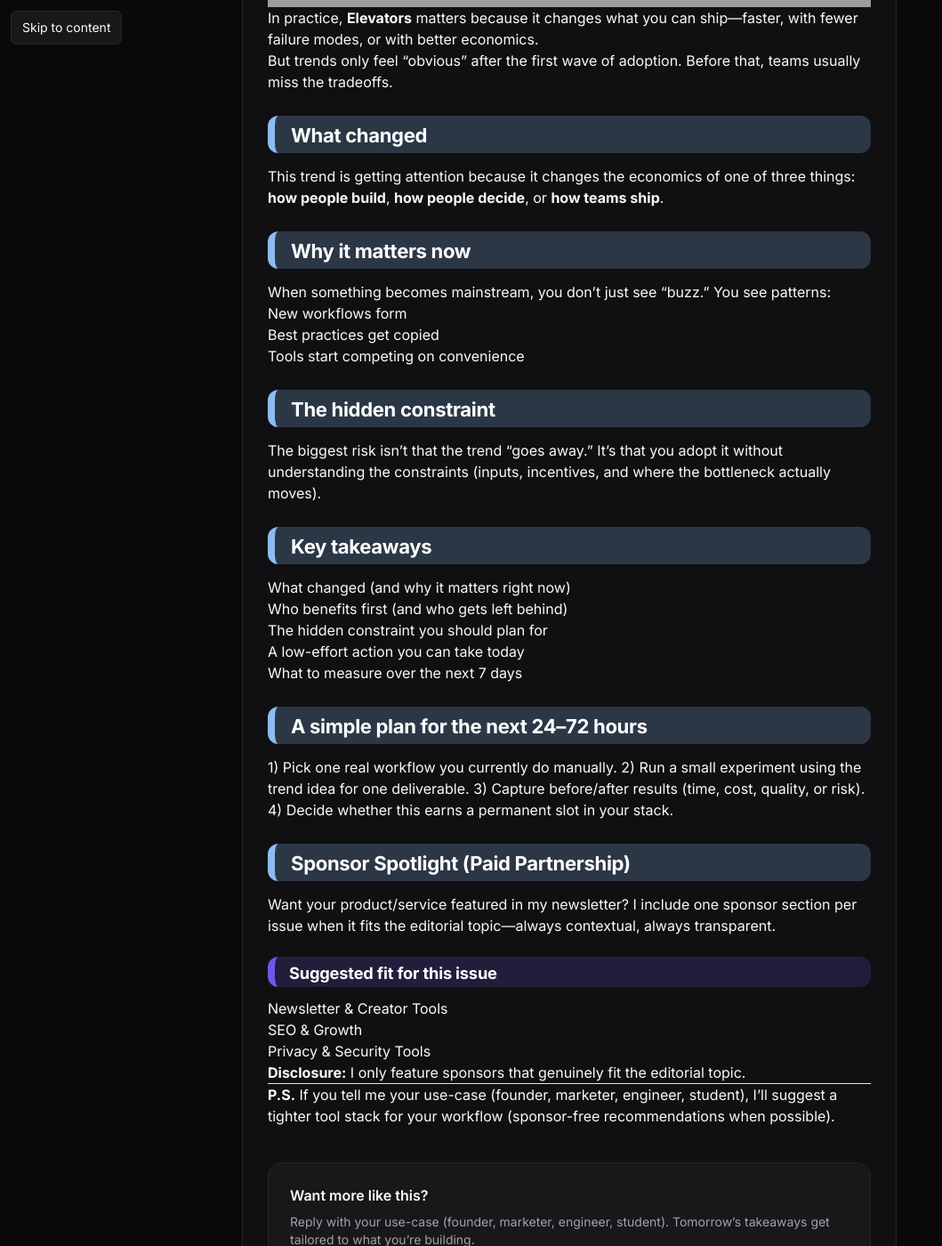
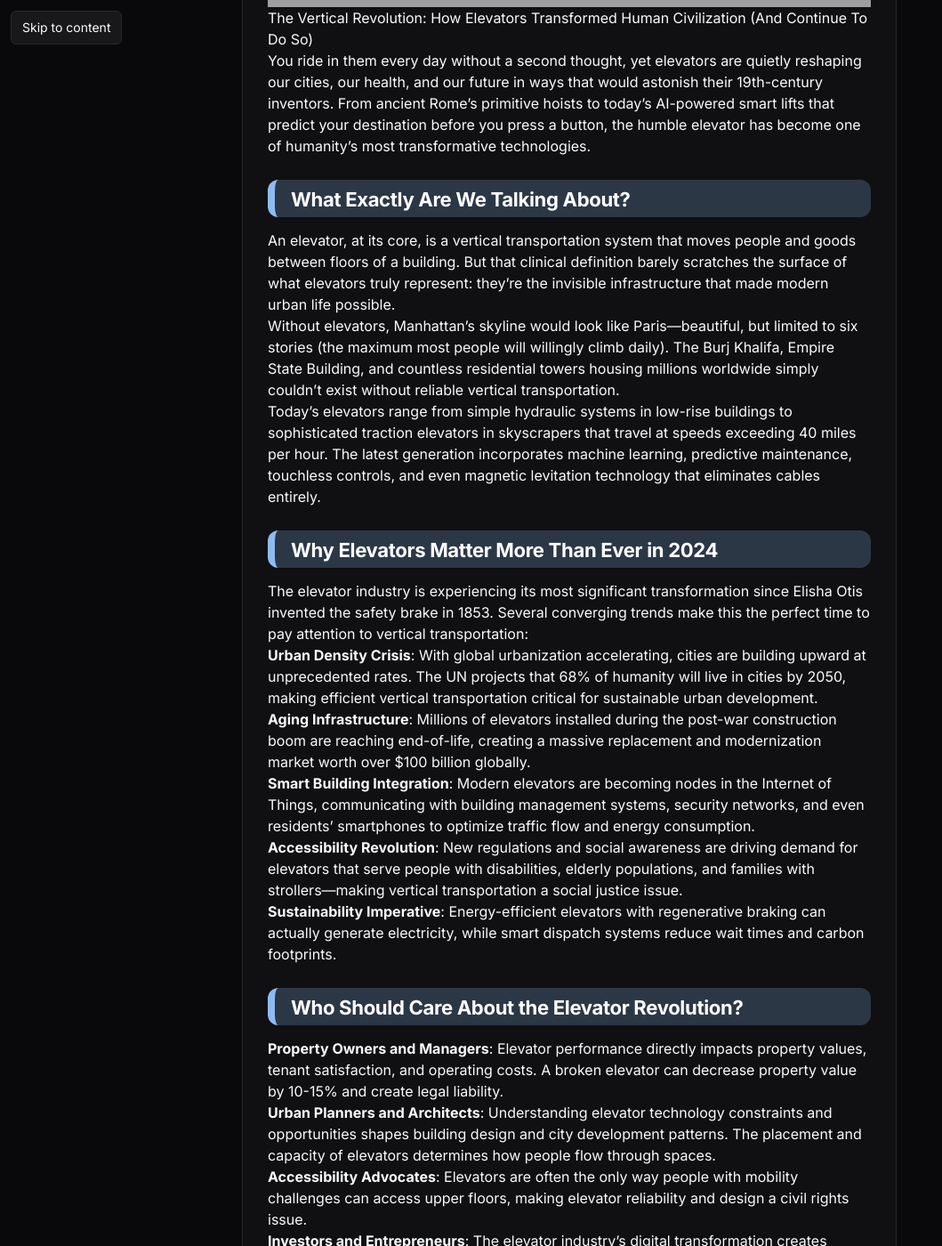
Before and after one commit to zheeno/jists, a Jekyll site: the page built from _posts/2026-08-01-elevators.md, in a window 1280 px wide and 1400 px high, scrolled down 566 px. Shown: the whole window at 89% size, without its empty margins (0-1059 px from the left). Built offline with Jekyll 4.4.1, drawn with Linux system fonts in a browser that asks for light colours; nearby versions of some CDN libraries; some of the changed text lies outside the part shown; grey boxes are pictures that could not be loaded.

Commit message:
Update _posts/2026-08-01-elevators.md

```diff
--- a/_posts/2026-08-01-elevators.md
+++ b/_posts/2026-08-01-elevators.md
@@ -7,51 +7,81 @@ source: "hackernews"
 
 ![Featured image](https://picsum.photos/seed/technology%2Csoftware%2Csecurity/1600/900)
 
-In practice, **Elevators** matters because it changes what you can ship—faster, with fewer failure modes, or with better economics.
+# The Vertical Revolution: How Elevators Transformed Human Civilization (And Continue To Do So)
 
-But trends only feel “obvious” after the first wave of adoption. Before that, teams usually miss the tradeoffs.
+You ride in them every day without a second thought, yet elevators are quietly reshaping our cities, our health, and our future in ways that would astonish their 19th-century inventors. From ancient Rome's primitive hoists to today's AI-powered smart lifts that predict your destination before you press a button, the humble elevator has become one of humanity's most transformative technologies.
 
-<h2 class="editorial-h2" id="what-changed" style="display:block;margin:1.6rem 0 0.9rem 0;padding:0.55rem 0.6rem 0.35rem 18px;border-left:8px solid rgba(147,197,253,.95);background:rgba(147,197,253,.22);border-radius:12px;color:#ffffff;font-weight:700;font-size:1.38rem;line-height:1.25;letter-spacing:-0.015em;">What changed</h2>
+<h2 class="editorial-h2" id="what-exactly-are-we-talking-about" style="display:block;margin:1.6rem 0 0.9rem 0;padding:0.55rem 0.6rem 0.35rem 18px;border-left:8px solid rgba(147,197,253,.95);background:rgba(147,197,253,.22);border-radius:12px;color:#ffffff;font-weight:700;font-size:1.38rem;line-height:1.25;letter-spacing:-0.015em;">What Exactly Are We Talking About?</h2>
 
-This trend is getting attention because it changes the economics of one of three things: **how people build**, **how people decide**, or **how teams ship**.
+An elevator, at its core, is a vertical transportation system that moves people and goods between floors of a building. But that clinical definition barely scratches the surface of what elevators truly represent: they're the invisible infrastructure that made modern urban life possible.
 
-<h2 class="editorial-h2" id="why-it-matters-now" style="display:block;margin:1.6rem 0 0.9rem 0;padding:0.55rem 0.6rem 0.35rem 18px;border-left:8px solid rgba(147,197,253,.95);background:rgba(147,197,253,.22);border-radius:12px;color:#ffffff;font-weight:700;font-size:1.38rem;line-height:1.25;letter-spacing:-0.015em;">Why it matters now</h2>
+Without elevators, Manhattan's skyline would look like Paris—beautiful, but limited to six stories (the maximum most people will willingly climb daily). The Burj Khalifa, Empire State Building, and countless residential towers housing millions worldwide simply couldn't exist without reliable vertical transportation.
 
-When something becomes mainstream, you don’t just see “buzz.” You see patterns:
-- New workflows form
-- Best practices get copied
-- Tools start competing on convenience
+Today's elevators range from simple hydraulic systems in low-rise buildings to sophisticated traction elevators in skyscrapers that travel at speeds exceeding 40 miles per hour. The latest generation incorporates machine learning, predictive maintenance, touchless controls, and even magnetic levitation technology that eliminates cables entirely.
 
-<h2 class="editorial-h2" id="the-hidden-constraint" style="display:block;margin:1.6rem 0 0.9rem 0;padding:0.55rem 0.6rem 0.35rem 18px;border-left:8px solid rgba(147,197,253,.95);background:rgba(147,197,253,.22);border-radius:12px;color:#ffffff;font-weight:700;font-size:1.38rem;line-height:1.25;letter-spacing:-0.015em;">The hidden constraint</h2>
+<h2 class="editorial-h2" id="why-elevators-matter-more-than-ever-in-2024" style="display:block;margin:1.6rem 0 0.9rem 0;padding:0.55rem 0.6rem 0.35rem 18px;border-left:8px solid rgba(147,197,253,.95);background:rgba(147,197,253,.22);border-radius:12px;color:#ffffff;font-weight:700;font-size:1.38rem;line-height:1.25;letter-spacing:-0.015em;">Why Elevators Matter More Than Ever in 2024</h2>
 
-The biggest risk isn’t that the trend “goes away.” It’s that you adopt it without understanding the constraints (inputs, incentives, and where the bottleneck actually moves).
+The elevator industry is experiencing its most significant transformation since Elisha Otis invented the safety brake in 1853. Several converging trends make this the perfect time to pay attention to vertical transportation:
 
-<h2 class="editorial-h2" id="key-takeaways" style="display:block;margin:1.6rem 0 0.9rem 0;padding:0.55rem 0.6rem 0.35rem 18px;border-left:8px solid rgba(147,197,253,.95);background:rgba(147,197,253,.22);border-radius:12px;color:#ffffff;font-weight:700;font-size:1.38rem;line-height:1.25;letter-spacing:-0.015em;">Key takeaways</h2>
+**Urban Density Crisis**: With global urbanization accelerating, cities are building upward at unprecedented rates. The UN projects that 68% of humanity will live in cities by 2050, making efficient vertical transportation critical for sustainable urban development.
 
-- What changed (and why it matters right now)
-- Who benefits first (and who gets left behind)
-- The hidden constraint you should plan for
-- A low-effort action you can take today
-- What to measure over the next 7 days
+**Aging Infrastructure**: Millions of elevators installed during the post-war construction boom are reaching end-of-life, creating a massive replacement and modernization market worth over $100 billion globally.
 
-<h2 class="editorial-h2" id="a-simple-plan-for-the-next-24-72-hours" style="display:block;margin:1.6rem 0 0.9rem 0;padding:0.55rem 0.6rem 0.35rem 18px;border-left:8px solid rgba(147,197,253,.95);background:rgba(147,197,253,.22);border-radius:12px;color:#ffffff;font-weight:700;font-size:1.38rem;line-height:1.25;letter-spacing:-0.015em;">A simple plan for the next 24–72 hours</h2>
+**Smart Building Integration**: Modern elevators are becoming nodes in the Internet of Things, communicating with building management systems, security networks, and even residents' smartphones to optimize traffic flow and energy consumption.
 
-1) Pick one real workflow you currently do manually.
-2) Run a small experiment using the trend idea for one deliverable.
-3) Capture before/after results (time, cost, quality, or risk).
-4) Decide whether this earns a permanent slot in your stack.
+**Accessibility Revolution**: New regulations and social awareness are driving demand for elevators that serve people with disabilities, elderly populations, and families with strollers—making vertical transportation a social justice issue.
+
+**Sustainability Imperative**: Energy-efficient elevators with regenerative braking can actually generate electricity, while smart dispatch systems reduce wait times and carbon footprints.
+
+<h2 class="editorial-h2" id="who-should-care-about-the-elevator-revolution" style="display:block;margin:1.6rem 0 0.9rem 0;padding:0.55rem 0.6rem 0.35rem 18px;border-left:8px solid rgba(147,197,253,.95);background:rgba(147,197,253,.22);border-radius:12px;color:#ffffff;font-weight:700;font-size:1.38rem;line-height:1.25;letter-spacing:-0.015em;">Who Should Care About the Elevator Revolution?</h2>
+
+**Property Owners and Managers**: Elevator performance directly impacts property values, tenant satisfaction, and operating costs. A broken elevator can decrease property value by 10-15% and create legal liability.
+
+**Urban Planners and Architects**: Understanding elevator technology constraints and opportunities shapes building design and city development patterns. The placement and capacity of elevators determines how people flow through spaces.
+
+**Accessibility Advocates**: Elevators are often the only way people with mobility challenges can access upper floors, making elevator reliability and design a civil rights issue.
+
+**Investors and Entrepreneurs**: The elevator industry's digital transformation creates opportunities in predictive maintenance, smart controls, and sustainable technologies.
+
+**Everyday Urban Dwellers**: Whether you realize it or not, elevators influence where you live, work, and shop. Understanding their impact helps you make better decisions about urban living.
+
+<h2 class="editorial-h2" id="key-takeaways-the-elevator-industry-s-transformation" style="display:block;margin:1.6rem 0 0.9rem 0;padding:0.55rem 0.6rem 0.35rem 18px;border-left:8px solid rgba(147,197,253,.95);background:rgba(147,197,253,.22);border-radius:12px;color:#ffffff;font-weight:700;font-size:1.38rem;line-height:1.25;letter-spacing:-0.015em;">Key Takeaways: The Elevator Industry's Transformation</h2>
+
+• **Predictive Maintenance is Revolutionizing Reliability**: IoT sensors and AI algorithms now monitor elevator performance in real-time, predicting failures before they occur and reducing downtime by up to 50%. This shift from reactive to predictive maintenance is transforming building operations.
+
+• **Destination Control Systems are Eliminating Wait Times**: Smart elevators that ask for your destination floor before you board can reduce travel time by 30% and energy consumption by 15% through optimized routing algorithms that would make Uber jealous.
+
+• **Cable-Free Elevators are Enabling Architectural Freedom**: Magnetic levitation technology like ThyssenKrupp's MULTI system allows elevators to move horizontally and vertically, opening possibilities for curved elevator shafts and multiple cars per shaft.
+
+• **Touchless Technology Became Essential Overnight**: COVID-19 accelerated adoption of smartphone-controlled elevators, voice commands, and gesture recognition, fundamentally changing how we interact with vertical transportation.
+
+• **Energy Generation is Making Elevators Carbon-Positive**: Advanced regenerative braking systems can generate more electricity than elevators consume, turning them from energy drains into power sources for buildings.
+
+<h2 class="editorial-h2" id="the-hidden-economics-of-vertical-transportation" style="display:block;margin:1.6rem 0 0.9rem 0;padding:0.55rem 0.6rem 0.35rem 18px;border-left:8px solid rgba(147,197,253,.95);background:rgba(147,197,253,.22);border-radius:12px;color:#ffffff;font-weight:700;font-size:1.38rem;line-height:1.25;letter-spacing:-0.015em;">The Hidden Economics of Vertical Transportation</h2>
+
+Most people don't realize that elevators represent a building's second-largest energy consumer after HVAC systems. A typical office building's elevators consume 3-8% of total electricity, but poorly optimized systems can push that to 15%.
+
+The economic impact extends beyond energy costs. Studies show that elevator wait times exceeding 30 seconds significantly impact tenant satisfaction and retention. In premium office buildings, elevator performance can influence lease rates by $2-5 per square foot annually.
+
+Meanwhile, the global elevator market is projected to reach $140 billion by 2025, driven by urbanization in Asia, modernization in developed markets, and the integration of smart technologies. China alone installs more elevators annually than the rest of the world combined.
+
+<h2 class="editorial-h2" id="looking-up-the-future-of-vertical-transportation" style="display:block;margin:1.6rem 0 0.9rem 0;padding:0.55rem 0.6rem 0.35rem 18px;border-left:8px solid rgba(147,197,253,.95);background:rgba(147,197,253,.22);border-radius:12px;color:#ffffff;font-weight:700;font-size:1.38rem;line-height:1.25;letter-spacing:-0.015em;">Looking Up: The Future of Vertical Transportation</h2>
+
+The next decade promises revolutionary changes in how we think about elevators. Hyperloop-style vacuum elevators could achieve speeds of 100+ mph for super-tall buildings. AI-powered systems will learn individual passenger patterns, pre-positioning elevators for maximum efficiency.
+
+Perhaps most intriguingly, elevator shafts are being reimagined as vertical infrastructure corridors, housing fiber optic cables, pneumatic delivery systems, and even vertical farms. The elevator shaft of 2030 might be as much about data and goods as people.
+
+---
 
 <h2 class="editorial-h2" id="sponsor-spotlight-paid-partnership" style="display:block;margin:1.6rem 0 0.9rem 0;padding:0.55rem 0.6rem 0.35rem 18px;border-left:8px solid rgba(147,197,253,.95);background:rgba(147,197,253,.22);border-radius:12px;color:#ffffff;font-weight:700;font-size:1.38rem;line-height:1.25;letter-spacing:-0.015em;">Sponsor Spotlight (Paid Partnership)</h2>
 
-Want your product/service featured in my newsletter? I include one sponsor section per issue when it fits the editorial topic—always contextual, always transparent.
+This newsletter's elevator coverage is made possible by our sponsors who share our commitment to vertical transportation innovation:
 
-<h3 class="editorial-h3" id="suggested-fit-for-this-issue" style="display:block;margin:1.4rem 0 0.7rem 0;padding:0.45rem 0.4rem 0.25rem 16px;border-left:8px solid rgba(124,92,255,.9);background:rgba(124,92,255,.18);border-radius:12px;color:#ffffff;font-weight:700;font-size:1.14rem;line-height:1.3;letter-spacing:-0.01em;">Suggested fit for this issue</h3>
-- Newsletter & Creator Tools
-- SEO & Growth
-- Privacy & Security Tools
+**Suggested Sponsor Categories:**
+• Elevator Manufacturing Companies
+• Building Automation and Smart Systems Providers
+• Predictive Maintenance and IoT Technology Solutions
+• Architectural and Engineering Consulting Firms
+• Commercial Real Estate Development and Management Companies
 
-**Disclosure:** I only feature sponsors that genuinely fit the editorial topic.
-
----
-
-**P.S.** If you tell me your use-case (founder, marketer, engineer, student), I’ll suggest a tighter tool stack for your workflow (sponsor-free recommendations when possible).
+*Disclosure: I only feature sponsors that genuinely fit the editorial topic.*
```
